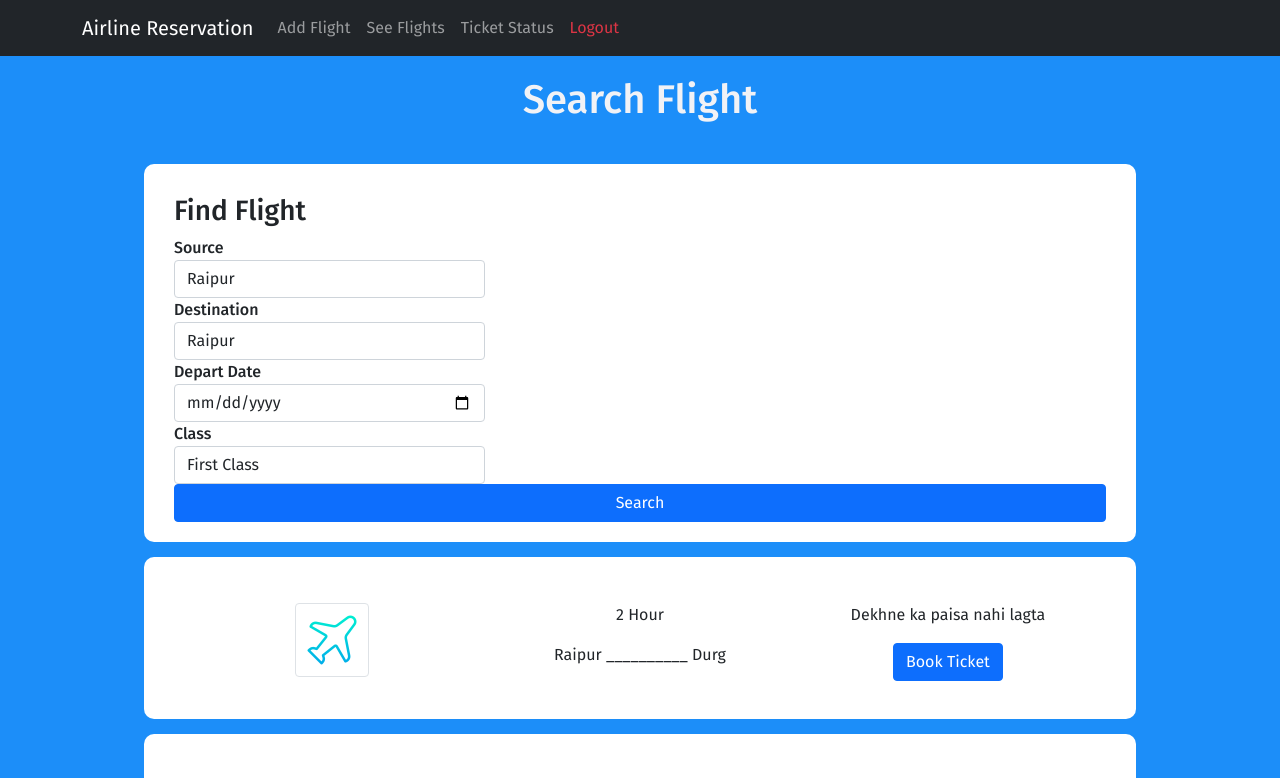
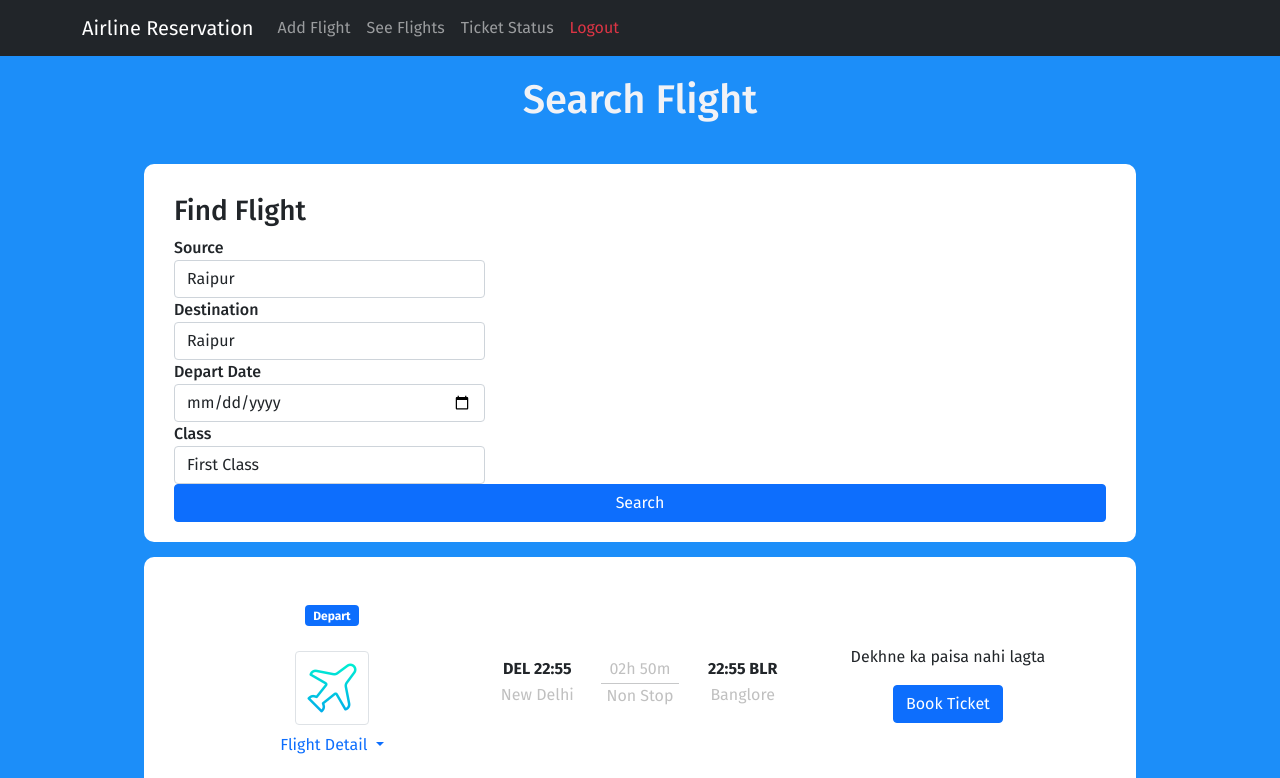
Before and after one commit to fazer1929/airline-reservation, a React (Create React App) app: page /searchflight in a window 1280 px wide. Shown: the top 778 px of the page. Built offline with nearby package versions, Linux system fonts and the light colour scheme.

Commit message:
update in design in search flight

```diff
--- a/src/pages/SearchFlight.jsx
+++ b/src/pages/SearchFlight.jsx
@@ -1,5 +1,6 @@
 import React from 'react'
 import { useState } from 'react'
+import { Badge, NavDropdown, Row } from 'react-bootstrap'
 import { Link } from 'react-router-dom'
 import flight1 from "../images/flight1.png"
 import flight2 from "../images/flight2.png"
@@ -115,14 +116,42 @@ function SearchFlight() {
   <div class="card-body">
     <div class="row">
   <div class="col-sm-4">
+  <Badge bg="primary">Depart</Badge><br />
+  <br />
   <img src={flight1} alt="..." class="img-thumbnail"/>
+  <br />
+
+  <NavDropdown
+          id="nav-dropdown-dark-example"
+          title="Flight Detail "
+          menuVariant="dark"
+          ></NavDropdown>
     </div>
-    <div class="col-sm-4">
-          <p>  2 Hour</p>
-        <p>Raipur __________  Durg</p>
+    <div class="col-sm-4" style={{margin:"auto"}}>
+
+        <Row xs={3}>
+
+          <div>
+
+          <p style={{fontWeight:"700",marginBottom:"2px"}}> DEL 22:55</p>
+          <p style={{color:"silver",marginBottom:"2px"}}>New Delhi</p>
+          </div>
+          <div>
+
+          <p style={{color:"silver",marginBottom:"2px"}}>02h 50m</p>
+          < hr style={{margin:"0"}}/>
+          <p style={{color:"silver",marginBottom:"2px"}}>Non Stop</p>
+          </div>
+  <div>
+
+          <p style={{fontWeight:"700",marginBottom:"2px"}}> 22:55 BLR</p>
+
+          <p style={{color:"silver",marginBottom:"2px"}}>Banglore</p>
+  </div>
+        </Row>
 
     </div>
-    <div class="col-sm-4">
+    <div class="col-sm-4" style={{margin:"auto"}}>
         <p>Dekhne ka paisa nahi lagta</p>
     <a href="#" class="btn btn-primary">Book Ticket</a>
 
@@ -138,6 +167,8 @@ function SearchFlight() {
   <div class="card-body">
     <div class="row">
   <div class="col-sm-4">
+  <Badge bg="primary">Depart</Badge><br />
+  <br />
   <img src={flight2} alt="..." class="img-thumbnail"/>
     </div>
     <div class="col-sm-4">
@@ -160,6 +191,8 @@ function SearchFlight() {
   <div class="card-body">
     <div class="row">
   <div class="col-sm-4">
+  <Badge bg="primary">Depart</Badge><br />
+  <br />
   <img src={flight3} alt="..." class="img-thumbnail"/>
     </div>
     <div class="col-sm-4">
@@ -182,6 +215,8 @@ function SearchFlight() {
   <div class="card-body">
     <div class="row">
   <div class="col-sm-4">
+  <Badge bg="primary">Depart</Badge><br />
+  <br />
   <img src={flight4} alt="..." class="img-thumbnail"/>
     </div>
     <div class="col-sm-4">
@@ -204,6 +239,8 @@ function SearchFlight() {
   <div class="card-body">
     <div class="row">
   <div class="col-sm-4">
+  <Badge bg="primary">Depart</Badge><br />
+  <br />
   <img src={flight5} alt="..." class="img-thumbnail"/>
     </div>
     <div class="col-sm-4">
```
